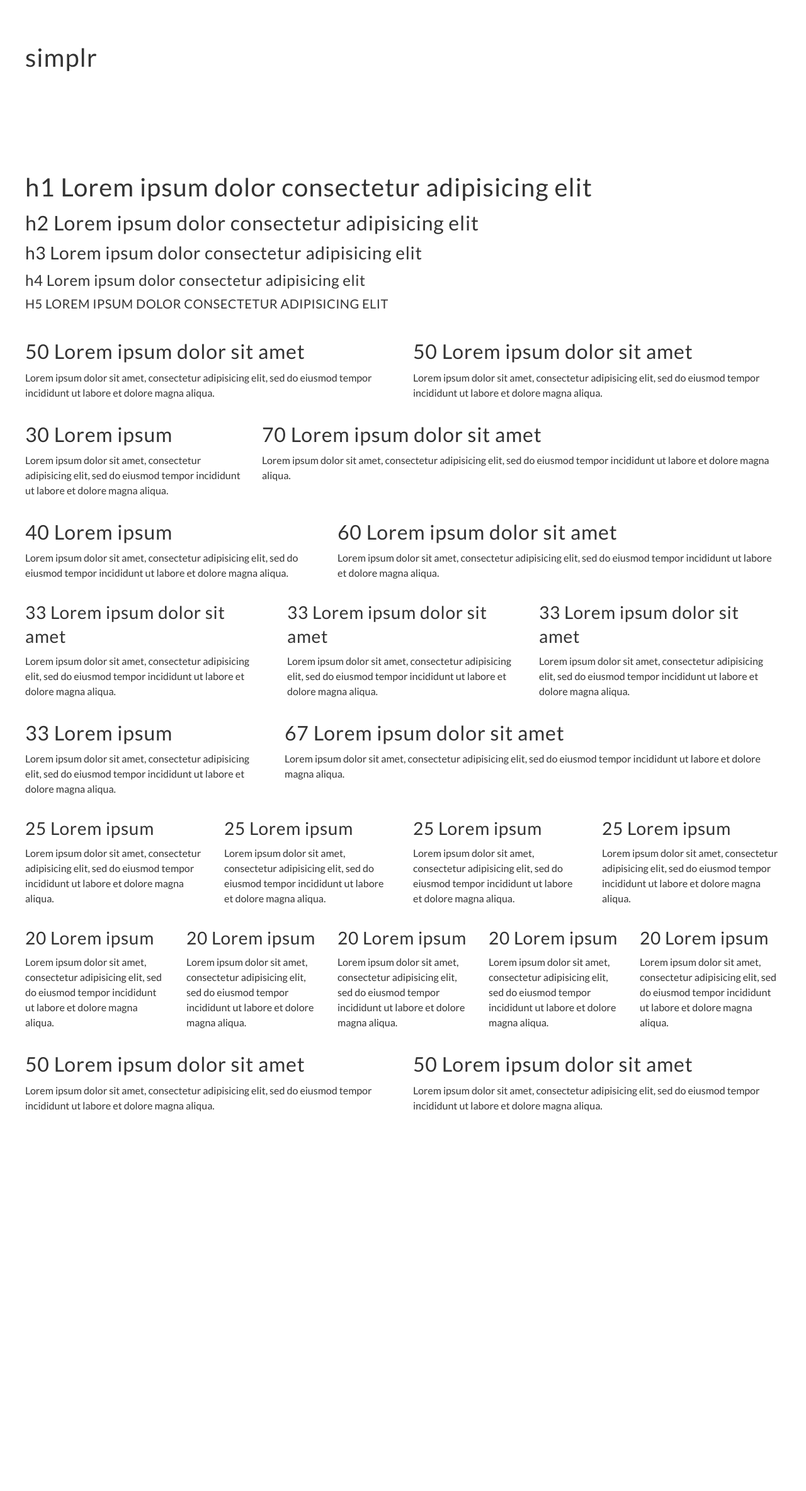
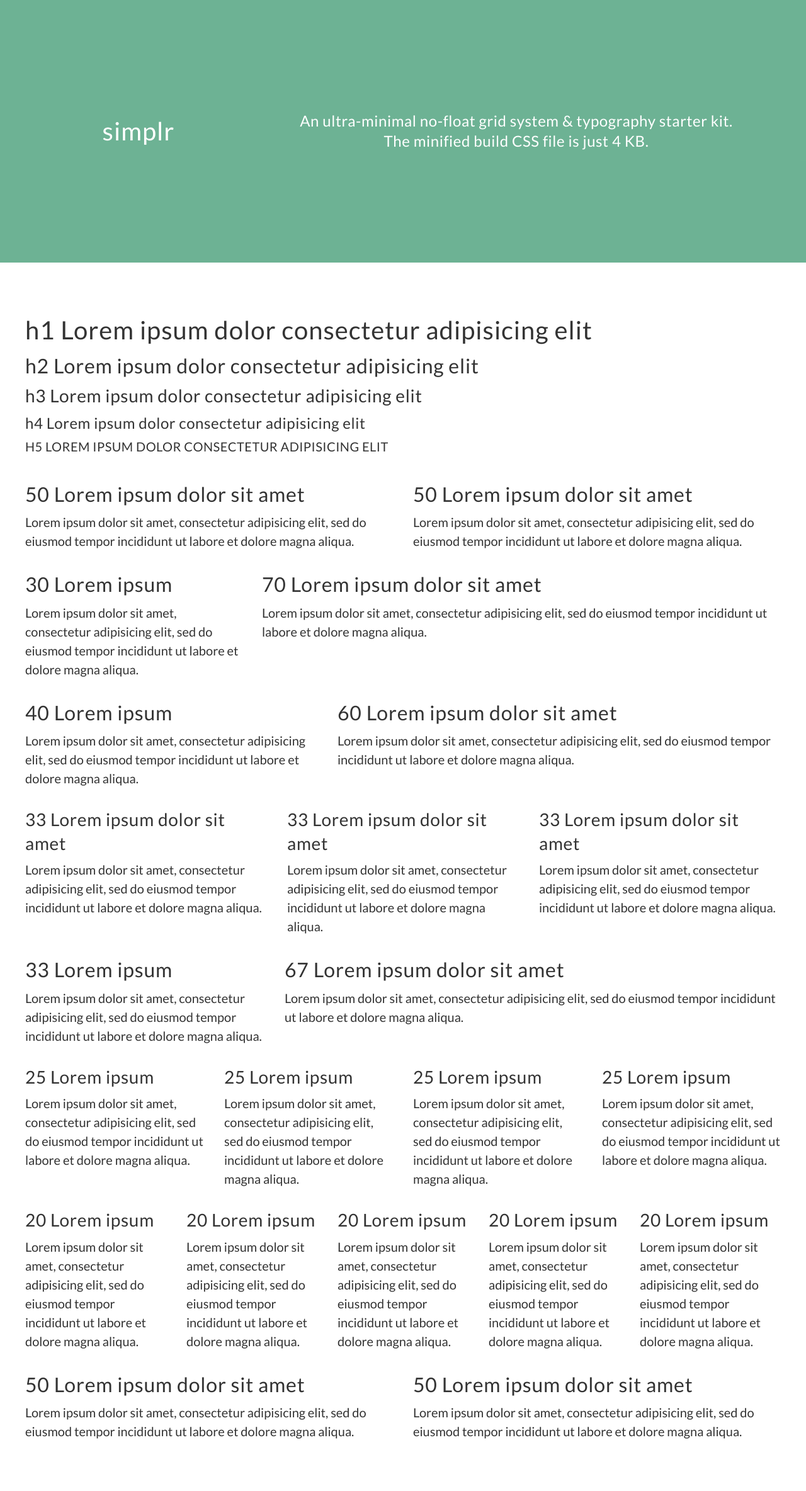
Before and after one commit to aoimedia/simplr, a PHP site: page / in a window 1280 px wide. Shown: the whole page at 63% size. Before the commit the page ends 1765 px from the top, so only its background shows below. Run offline with PHP 8.4, Linux system fonts and the light colour scheme.

Commit message:
updated everything

```diff
--- a/app/css/styles.css
+++ b/app/css/styles.css
@@ -4,6 +4,10 @@ $container-pad-tablet: 0 ($baseline * .75);
 $container-pad-mobile: 0 ($baseline * .5);
 */
 /* ----------- Mixins */
+/*
+Optionally control the opacity of the HTML color backgrounds
+( Set it to 1 for no opacity change )
+*/
 /* ----------- HTML5 Reset */
 html, body, div, span, applet, object, iframe, h1, h2, h3, h4, h5, h6, p, blockquote,
 pre, a, abbr, acronym, address, big, cite, code, del, dfn, em, img, ins, kbd, q, s, samp,
@@ -109,7 +113,8 @@ h6 {
 p,
 li,
 td {
-  font-size: 1rem; }
+  font-size: 1.25rem;
+  line-height: 1.5em; }
 
 a {
   font-family: inherit;
@@ -222,3 +227,92 @@ credit: http://joshnh.com/weblog/creating-lightweight-grid-system/
   //background-color: hsla(0,0%,0%,.4);
 }
 */
+/* ----------- Center-aligned & Middle-aligned content box */
+.cmbox {
+  width: 100%;
+  display: table;
+  text-align: center;
+  background-color: transparent;
+  padding: 0;
+  margin: 4rem auto; }
+
+.cmbox__content {
+  margin: 0;
+  padding: 0;
+  display: table-cell;
+  vertical-align: middle; }
+
+/*
+mrmrs web colors and mute them with a mixin
+*/
+.bg-navy {
+  background-color: rgba(0, 31, 63, 0.75); }
+
+.bg-blue {
+  background-color: rgba(0, 116, 217, 0.75); }
+
+.bg-aqua {
+  background-color: rgba(127, 219, 255, 0.75); }
+
+.bg-teal {
+  background-color: rgba(57, 204, 204, 0.75); }
+
+.bg-olive {
+  background-color: rgba(61, 153, 112, 0.75); }
+
+.bg-green {
+  background-color: rgba(46, 204, 64, 0.75); }
+
+.bg-lime {
+  background-color: rgba(1, 255, 112, 0.75); }
+
+.bg-yellow {
+  background-color: rgba(255, 220, 0, 0.75); }
+
+.bg-orange {
+  background-color: rgba(255, 133, 27, 0.75); }
+
+.bg-red {
+  background-color: rgba(255, 65, 54, 0.75); }
+
+.bg-maroon {
+  background-color: rgba(133, 20, 75, 0.75); }
+
+.bg-fuchsia {
+  background-color: rgba(240, 18, 190, 0.75); }
+
+.bg-purple {
+  background-color: rgba(177, 13, 201, 0.75); }
+
+.bg-black {
+  background-color: rgba(17, 17, 17, 0.75); }
+
+.bg-gray {
+  background-color: rgba(170, 170, 170, 0.75); }
+
+.bg-silver {
+  background-color: rgba(221, 221, 221, 0.75); }
+
+[class*="bg-"] h1,
+[class*="bg-"] h2,
+[class*="bg-"] h3,
+[class*="bg-"] h4,
+[class*="bg-"] h5,
+[class*="bg-"] h6 {
+  color: #fff !important; }
+
+/* ----------- Customizations */
+/*
+Customize the .grid__col-- div slightly if there's a .cmbox inside of it,
+to help with vertical middle-alignment
+*/
+.grid__col--cmbox {
+  vertical-align: middle !important; }
+
+.grid__col--cmbox .content {
+  padding-left: 0;
+  padding-right: 0; }
+
+.cmbox__intro-title,
+.cmbox__intro-subtitle {
+  margin: 6rem auto; }
--- a/app/index.html
+++ b/app/index.html
@@ -21,18 +21,27 @@
 </head>
 <body>
 
-<div class="container bg-aqua">
+<div class="container bg-olive">
 <div class="wrap">
 <div class="grid">
 
-  <div class="grid__col--30" style="vertical-align:middle;">
-  <div class="content" style="padding:4rem 0;">
-    <h1>simplr</h1>
+  <div class="grid__col--30 grid__col--cmbox">
+  <div class="content">
+    <div class="cmbox">
+    <div class="cmbox__content">
+      <h1 class="cmbox__intro-title">simplr</h1>
+    </div>
+    </div>
   </div>
   </div><!--
-  --><div class="grid__col--70" style="vertical-align:middle;">
+  --><div class="grid__col--70 grid__col--cmbox">
   <div class="content">
-    <h4 style="color:white;">A minimal boilerplate with a floatless grid system.</h4>
+    <div class="cmbox">
+    <div class="cmbox__content">
+      <h4 class="cmbox__intro-subtitle">An ultra-minimal no-float grid system &amp; typography starter kit.<br>
+      The minified build CSS file is just 4 KB.</h4>
+    </div>
+    </div>
   </div>
   </div>
 
--- /dev/null
+++ b/app/scss/_cmbox.scss
@@ -0,0 +1,24 @@
+
+/* ----------- Center-aligned & Middle-aligned content box */
+
+// the holder
+
+.cmbox {
+  width: 100%;
+  display: table;
+  text-align: center;
+  background-color: $cmbox-default-background;
+  padding: $cmbox-default-padding;
+  margin: $cmbox-default-margin;
+  //border: 1px solid green;
+}
+
+// the content
+
+.cmbox__content {
+  margin: 0;
+  padding: 0;
+  display: table-cell;
+  vertical-align: middle;
+  //border: 1px solid red;
+}
--- /dev/null
+++ b/app/scss/_colors.scss
@@ -0,0 +1,30 @@
+
+/*
+mrmrs web colors and mute them with a mixin
+*/
+
+.bg-navy    { @include mutebg( #001f3f ); }
+.bg-blue    { @include mutebg( #0074D9 ); }
+.bg-aqua    { @include mutebg( #7FDBFF ); }
+.bg-teal    { @include mutebg( #39CCCC ); }
+.bg-olive   { @include mutebg( #3D9970 ); }
+.bg-green   { @include mutebg( #2ECC40 ); }
+.bg-lime    { @include mutebg( #01FF70 ); }
+.bg-yellow  { @include mutebg( #FFDC00 ); }
+.bg-orange  { @include mutebg( #FF851B ); }
+.bg-red     { @include mutebg( #FF4136 ); }
+.bg-maroon  { @include mutebg( #85144b ); }
+.bg-fuchsia { @include mutebg( #F012BE ); }
+.bg-purple  { @include mutebg( #B10DC9 ); }
+.bg-black   { @include mutebg( #111111 ); }
+.bg-gray    { @include mutebg( #AAAAAA ); }
+.bg-silver  { @include mutebg( #DDDDDD ); }
+
+[class*="bg-"] h1,
+[class*="bg-"] h2,
+[class*="bg-"] h3,
+[class*="bg-"] h4,
+[class*="bg-"] h5,
+[class*="bg-"] h6 {
+  color: #fff !important;
+}
--- /dev/null
+++ b/app/scss/_custom.scss
@@ -0,0 +1,26 @@
+
+/* ----------- Customizations */
+
+// ----------- Some .cmbox customizations
+
+/*
+Customize the .grid__col-- div slightly if there's a .cmbox inside of it,
+to help with vertical middle-alignment
+*/
+
+.grid__col--cmbox {
+  vertical-align: middle !important;
+}
+
+// no left-right padding at all on content divs inside a cmbox module
+.grid__col--cmbox .content {
+  padding-left: 0;
+  padding-right: 0;
+}
+
+// The intro message
+
+.cmbox__intro-title,
+.cmbox__intro-subtitle {
+  margin: 6rem auto;
+}
--- a/app/scss/_mixins.scss
+++ b/app/scss/_mixins.scss
@@ -1,2 +1,11 @@
 
 /* ----------- Mixins */
+
+/*
+Optionally control the opacity of the HTML color backgrounds
+( Set it to 1 for no opacity change )
+*/
+
+@mixin mutebg( $color ) {
+  background-color: rgba( $color, .75 );
+}
--- a/app/scss/_type.scss
+++ b/app/scss/_type.scss
@@ -30,7 +30,8 @@ h6 {
 p,
 li,
 td, {
-  font-size: 1rem;
+  font-size: $base-font-size;
+  line-height: $base-line-height;
 }
 
 a {
--- a/app/scss/_variables.scss
+++ b/app/scss/_variables.scss
@@ -11,7 +11,10 @@ $baseline: 1rem;
 
 $base-color: #333;
 $base-font-family: "Lato", Helvetica, Arial, sans-serif;
+
+$base-font-size: 1.25rem;
 $base-line-height: 1.5em;
+
 $font-weight-normal: 400;
 $font-weight-bold: 700;
 
@@ -53,3 +56,9 @@ $columns: 20, 25, 30, 33, 40, 50, 60, 67, 70, 75, 80, 100;
 $container-pad-tablet: 0 ($baseline * .75);
 $container-pad-mobile: 0 ($baseline * .5);
 */
+
+// ----------- cmbox.scss
+
+$cmbox-default-background: transparent;
+$cmbox-default-padding: 0;
+$cmbox-default-margin: 4rem auto;
--- a/app/scss/styles.scss
+++ b/app/scss/styles.scss
@@ -4,4 +4,7 @@
 @import 'base';
 @import 'type';
 @import 'grid';
+@import 'cmbox';
+@import 'colors';
+@import 'custom';
 //@import 'debug';
```
Also changed, not shown: readme.md.
